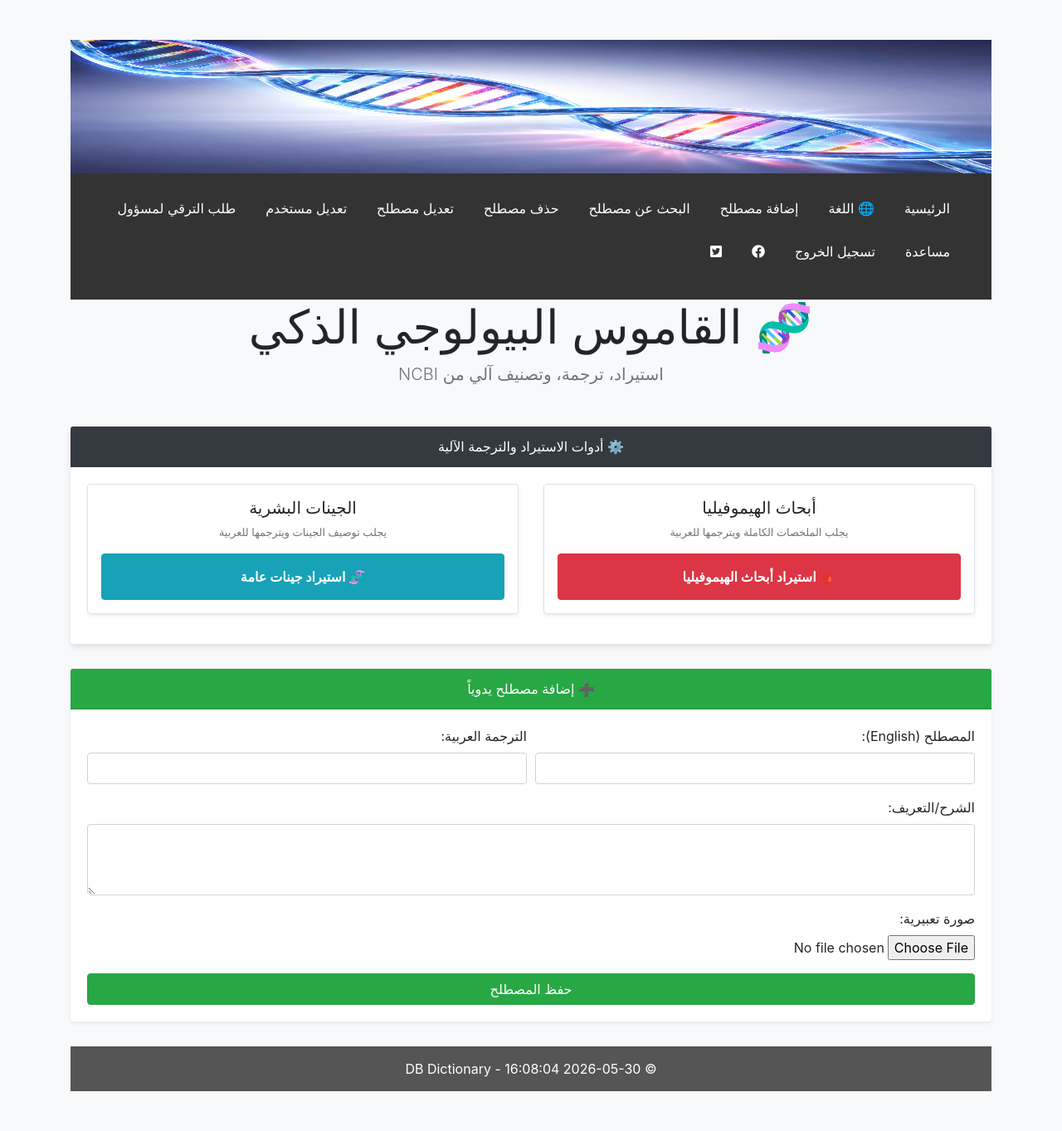
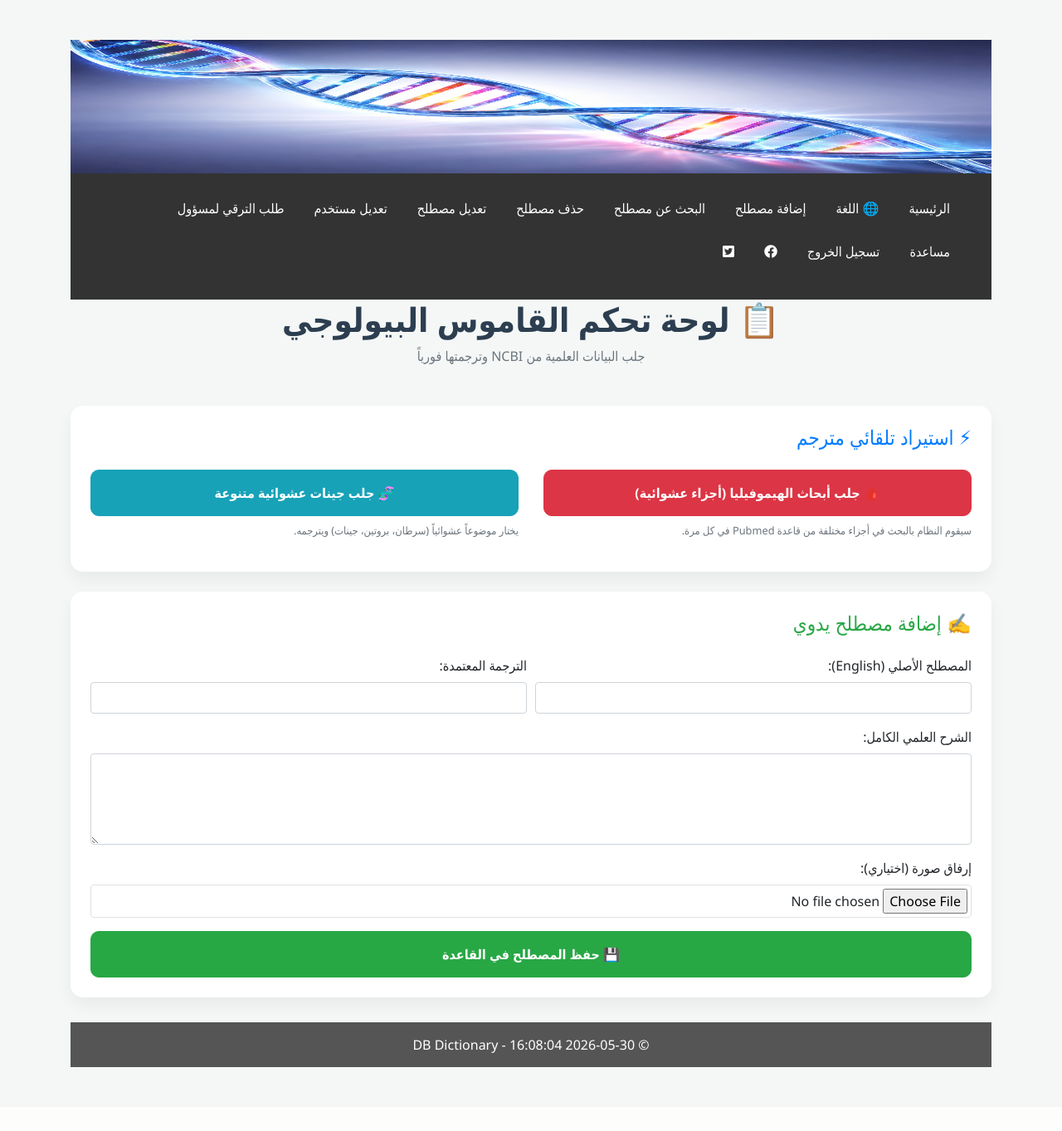
Before and after one commit to abdelrahman992-cpu/proj_25_26, a PHP site: page /Add_Term.php in a window 1280 px wide. Shown: the whole page at 83% size. After the commit the page ends 1286 px from the top, so only its background shows below. Run offline with PHP 8.4, Linux system fonts and the light colour scheme; a user stored in the database is signed in; data that the repository does not hold is empty; some libraries are stand-ins or nearby versions.

Commit message:
4th edition

```diff
--- a/Add_Term.php
+++ b/Add_Term.php
@@ -1,5 +1,8 @@
 <?php
 include("conn.php");
+// زيادة وقت تنفيذ السكربت لضمان اكتمال الترجمة (دقيقتان)
+set_time_limit(120);
+
 if (empty($_SESSION['username'])) {
     header("Location: ask_to_sign_in.php");
     exit;
@@ -7,10 +10,9 @@ if (empty($_SESSION['username'])) {
 include("header.php");
 include("validation.php");
 
-// 1. دالة الترجمة البرمجية (تستخدم Google Translate API المجاني)
+// 1. دالة الترجمة البرمجية من الإنجليزية للعربية
 function translate_to_arabic($text) {
     if (empty($text)) return "";
-    // تقسيم النص الطويل لأن API الترجمة له حد أقصى في الطلب الواحد
     $url = "https://translate.googleapis.com/translate_a/single?client=gtx&sl=en&tl=ar&dt=t&q=" . urlencode($text);
 
     $ch = curl_init();
@@ -30,7 +32,7 @@ function translate_to_arabic($text) {
     return $translated_text;
 }
 
-// 2. دالة جلب البيانات من NCBI
+// 2. دالة جلب البيانات عبر cURL
 function fetch_from_ncbi($url) {
     $ch = curl_init();
     curl_setopt($ch, CURLOPT_URL, $url);
@@ -43,10 +45,12 @@ function fetch_from_ncbi($url) {
 
 $message = "";
 
-// --- قسم استيراد الهيموفيليا ---
+// --- أولاً: استيراد أبحاث الهيموفيليا ---
 if (isset($_POST['import_hemophilia'])) {
     $query = "Hemophilia Gene Therapy";
-    $api_search = "https://eutils.ncbi.nlm.nih.gov/entrez/eutils/esearch.fcgi?db=pubmed&term=".urlencode($query)."&retmax=3&retmode=json";
+    $random_start = rand(0, 50); // تخطي عدد عشوائي من النتائج لجلب أبحاث جديدة
+
+    $api_search = "https://eutils.ncbi.nlm.nih.gov/entrez/eutils/esearch.fcgi?db=pubmed&term=".urlencode($query)."&retmax=3&retstart=$random_start&retmode=json";
 
     $search_res = fetch_from_ncbi($api_search);
     $search_data = json_decode($search_res, true);
@@ -68,13 +72,14 @@ if (isset($_POST['import_hemophilia'])) {
             }
             $abstract_en = implode(" ", $abstract_parts);
 
-            // عملية الترجمة قبل الحفظ
+            // ترجمة البيانات
             $title_ar = translate_to_arabic($title_en);
             $abstract_ar = translate_to_arabic($abstract_en);
 
             $clean_title = mysqli_real_escape_string($connect, $title_ar);
             $clean_abstract = mysqli_real_escape_string($connect, $abstract_ar);
 
+            // منع التكرار بناءً على الـ ID
             $check = mysqli_query($connect, "SELECT id FROM terms WHERE term = 'PMID: $id'");
             if (mysqli_num_rows($check) == 0) {
                 $sql = "INSERT INTO terms (term, trans, defe, picture, status) VALUES ('PMID: $id', '$clean_title', '$clean_abstract', 'pic/ncbi_logo.png', 'approved')";
@@ -82,13 +87,17 @@ if (isset($_POST['import_hemophilia'])) {
             }
         }
     }
-    $message = "<div class='alert alert-success'>تم استيراد وترجمة $count أبحاث عن الهيموفيليا بنجاح!</div>";
+    $message = ($count > 0) ? "<div class='alert alert-success'>تم استيراد وترجمة $count أبحاث هيموفيليا جديدة!</div>" : "<div class='alert alert-warning'>لم يتم العثور على أبحاث جديدة في هذه الصفحة، جرب الضغط مرة أخرى.</div>";
 }
 
-// --- قسم استيراد الجينات العامة ---
+// --- ثانياً: استيراد جينات عشوائية ---
 if (isset($_POST['import_genes'])) {
-    $query = "human[organism] AND protein_coding[properties]";
-    $api_search = "https://eutils.ncbi.nlm.nih.gov/entrez/eutils/esearch.fcgi?db=gene&term=".urlencode($query)."&retmax=3&retmode=json";
+    // قائمة بكلمات بحث مختلفة لضمان التنوع
+    $topics = ['Human Gene', 'Cancer Biology', 'Neural Protein', 'Genetic Mutation'];
+    $query = $topics[array_rand($topics)];
+    $random_start = rand(0, 100);
+
+    $api_search = "https://eutils.ncbi.nlm.nih.gov/entrez/eutils/esearch.fcgi?db=gene&term=".urlencode($query)."&retmax=3&retstart=$random_start&retmode=json";
 
     $search_res = fetch_from_ncbi($api_search);
     $search_data = json_decode($search_res, true);
@@ -103,9 +112,8 @@ if (isset($_POST['import_genes'])) {
         if (isset($summary_data['result'][$id])) {
             $gene_name = $summary_data['result'][$id]['name'];
             $gene_desc_en = $summary_data['result'][$id]['description'];
-            $gene_summary_en = $summary_data['result'][$id]['summary'] ?? "No summary available";
+            $gene_summary_en = $summary_data['result'][$id]['summary'] ?? "No description available";
 
-            // ترجمة بيانات الجين
             $desc_ar = translate_to_arabic($gene_desc_en);
             $summary_ar = translate_to_arabic($gene_summary_en);
 
@@ -119,10 +127,10 @@ if (isset($_POST['import_genes'])) {
             }
         }
     }
-    $message = "<div class='alert alert-info'>تم استيراد وترجمة $count جينات بشرية بنجاح!</div>";
+    $message = ($count > 0) ? "<div class='alert alert-info'>تم استيراد وترجمة $count جينات جديدة من موضوع ($query)!</div>" : "<div class='alert alert-warning'>لم يتم العثور على جينات جديدة حالياً.</div>";
 }
 
-// إضافة يدوية
+// --- ثالثاً: الإضافة اليدوية ---
 if (isset($_POST['Submit1'])) {
     $term = sanStr($_POST['txt_term']);
     $trans = sanStr($_POST['trans']);
@@ -142,13 +150,14 @@ if (isset($_POST['Submit1'])) {
 <html dir="rtl" lang="ar">
 <head>
     <meta charset="utf-8">
-    <title>إدارة القاموس المترجم</title>
+    <title>إدارة القاموس الذكي المترجم</title>
     <link rel="stylesheet" href="https://cdn.jsdelivr.net/npm/bootstrap@4.6.0/dist/css/bootstrap.min.css">
     <style>
-        body { background-color: #f8f9fa; }
-        .card { box-shadow: 0 4px 6px rgba(0,0,0,0.1); border: none; margin-bottom: 30px; }
-        .btn-import { font-weight: bold; padding: 15px; transition: 0.3s; }
-        .btn-import:hover { transform: translateY(-2px); }
+        body { background-color: #f4f7f6; font-family: 'Segoe UI', Tahoma, Geneva, Verdana, sans-serif; }
+        .card { border-radius: 15px; border: none; box-shadow: 0 10px 20px rgba(0,0,0,0.05); }
+        .btn-main { padding: 15px; font-weight: bold; border-radius: 10px; transition: all 0.3s ease; }
+        .btn-main:hover { transform: scale(1.02); box-shadow: 0 5px 15px rgba(0,0,0,0.1); }
+        .header-title { color: #2c3e50; font-weight: 800; }
     </style>
 </head>
 <body class="container py-5">
@@ -156,58 +165,58 @@ if (isset($_POST['Submit1'])) {
     <?php echo $message; ?>
 
     <div class="text-center mb-5">
-        <h1 class="display-4">🧬 القاموس البيولوجي الذكي</h1>
-        <p class="lead text-muted">استيراد، ترجمة، وتصنيف آلي من NCBI</p>
+        <h1 class="header-title">📋 لوحة تحكم القاموس البيولوجي</h1>
+        <p class="text-secondary">جلب البيانات العلمية من NCBI وترجمتها فورياً</p>
     </div>
 
-    <div class="card bg-white">
-        <div class="card-header bg-dark text-white text-center">⚙️ أدوات الاستيراد والترجمة الآلية</div>
-        <div class="card-body">
+    <div class="row">
+        <div class="col-lg-12 mb-4">
+            <div class="card p-4">
+                <h4 class="mb-4 text-primary">⚡ استيراد تلقائي مترجم</h4>
                 <form method="post">
-                <div class="row text-center">
+                    <div class="row">
                         <div class="col-md-6 mb-3">
-                        <div class="p-3 border rounded shadow-sm">
-                            <h5>أبحاث الهيموفيليا</h5>
-                            <p class="small text-muted">يجلب الملخصات الكاملة ويترجمها للعربية</p>
-                            <button type="submit" name="import_hemophilia" class="btn btn-danger btn-block btn-import">🩸 استيراد أبحاث الهيموفيليا</button>
-                        </div>
+                            <button type="submit" name="import_hemophilia" class="btn btn-danger btn-block btn-main">
+                                🩸 جلب أبحاث الهيموفيليا (أجزاء عشوائية)
+                            </button>
+                            <small class="text-muted d-block mt-2">سيقوم النظام بالبحث في أجزاء مختلفة من قاعدة Pubmed في كل مرة.</small>
                         </div>
                         <div class="col-md-6 mb-3">
-                        <div class="p-3 border rounded shadow-sm">
-                            <h5>الجينات البشرية</h5>
-                            <p class="small text-muted">يجلب توصيف الجينات ويترجمها للعربية</p>
-                            <button type="submit" name="import_genes" class="btn btn-info btn-block btn-import">🧬 استيراد جينات عامة</button>
-                        </div>
+                            <button type="submit" name="import_genes" class="btn btn-info btn-block btn-main">
+                                🧬 جلب جينات عشوائية متنوعة
+                            </button>
+                            <small class="text-muted d-block mt-2">يختار موضوعاً عشوائياً (سرطان، بروتين، جينات) ويترجمه.</small>
                         </div>
                     </div>
                 </form>
             </div>
         </div>
 
-    <div class="card shadow-sm">
-        <div class="card-header bg-success text-white text-center">➕ إضافة مصطلح يدوياً</div>
-        <div class="card-body">
+        <div class="col-lg-12">
+            <div class="card p-4">
+                <h4 class="mb-4 text-success">✍️ إضافة مصطلح يدوي</h4>
                 <form method="post" enctype="multipart/form-data">
                     <div class="form-row">
                         <div class="form-group col-md-6">
-                        <label>المصطلح (English):</label>
+                            <label>المصطلح الأصلي (English):</label>
                             <input name="txt_term" class="form-control" type="text" required>
                         </div>
                         <div class="form-group col-md-6">
-                        <label>الترجمة العربية:</label>
+                            <label>الترجمة المعتمدة:</label>
                             <input name="trans" class="form-control" type="text" required>
                         </div>
                     </div>
                     <div class="form-group">
-                    <label>الشرح/التعريف:</label>
-                    <textarea name="TextArea1" class="form-control" rows="3" required></textarea>
+                        <label>الشرح العلمي الكامل:</label>
+                        <textarea name="TextArea1" class="form-control" rows="4" required></textarea>
                     </div>
                     <div class="form-group">
-                    <label>صورة تعبيرية:</label>
-                    <input name="File1" type="file" class="form-control-file">
+                        <label>إرفاق صورة (اختياري):</label>
+                        <input name="File1" type="file" class="form-control-file border p-1 rounded">
                     </div>
-                <button name="Submit1" type="submit" class="btn btn-success btn-block">حفظ المصطلح</button>
+                    <button name="Submit1" type="submit" class="btn btn-success btn-block btn-main">💾 حفظ المصطلح في القاعدة</button>
                 </form>
+            </div>
         </div>
     </div>
 
```
Also changed, not shown: dbdictionary.sql. Lines whose indentation alone changed are shown as unchanged.
